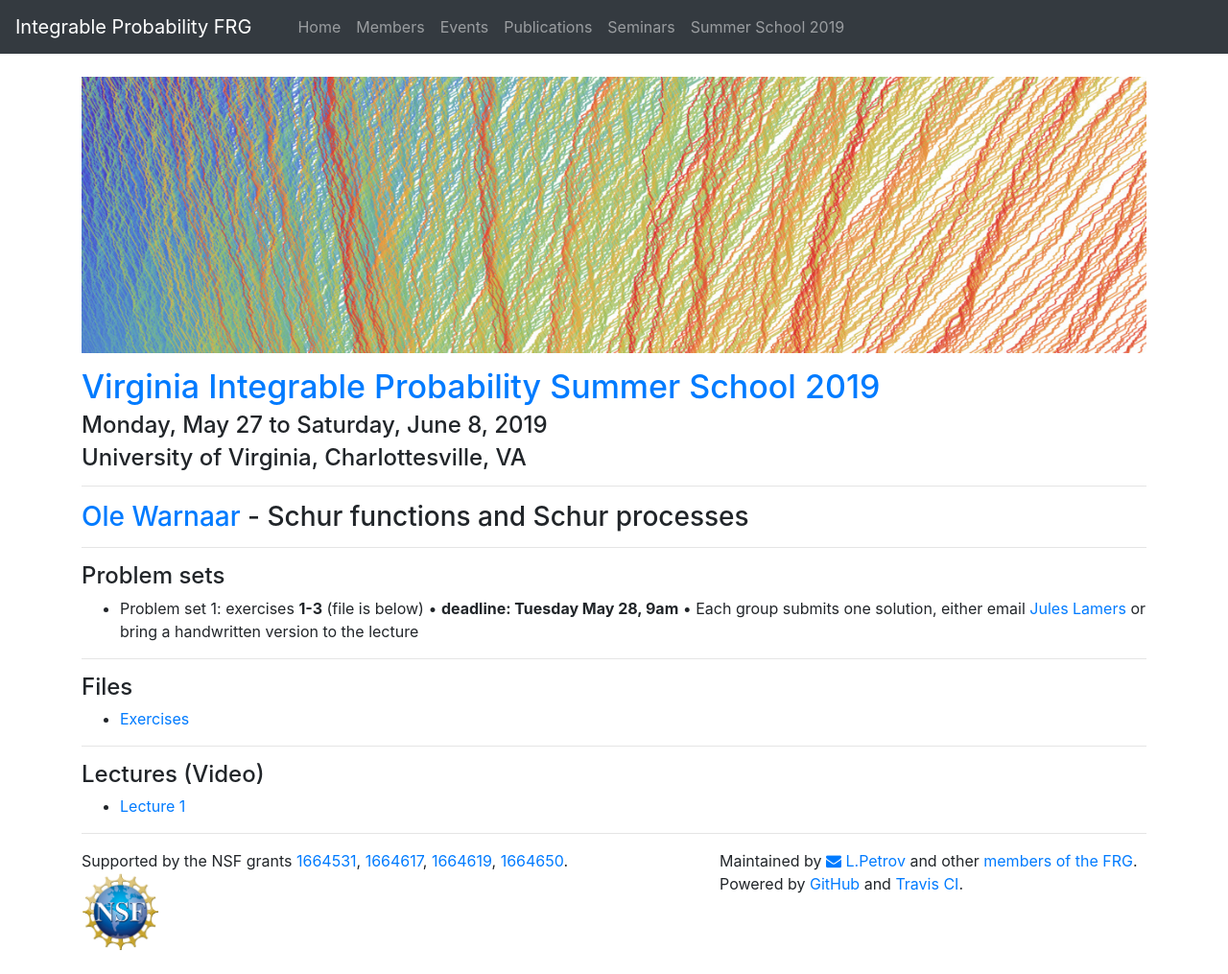
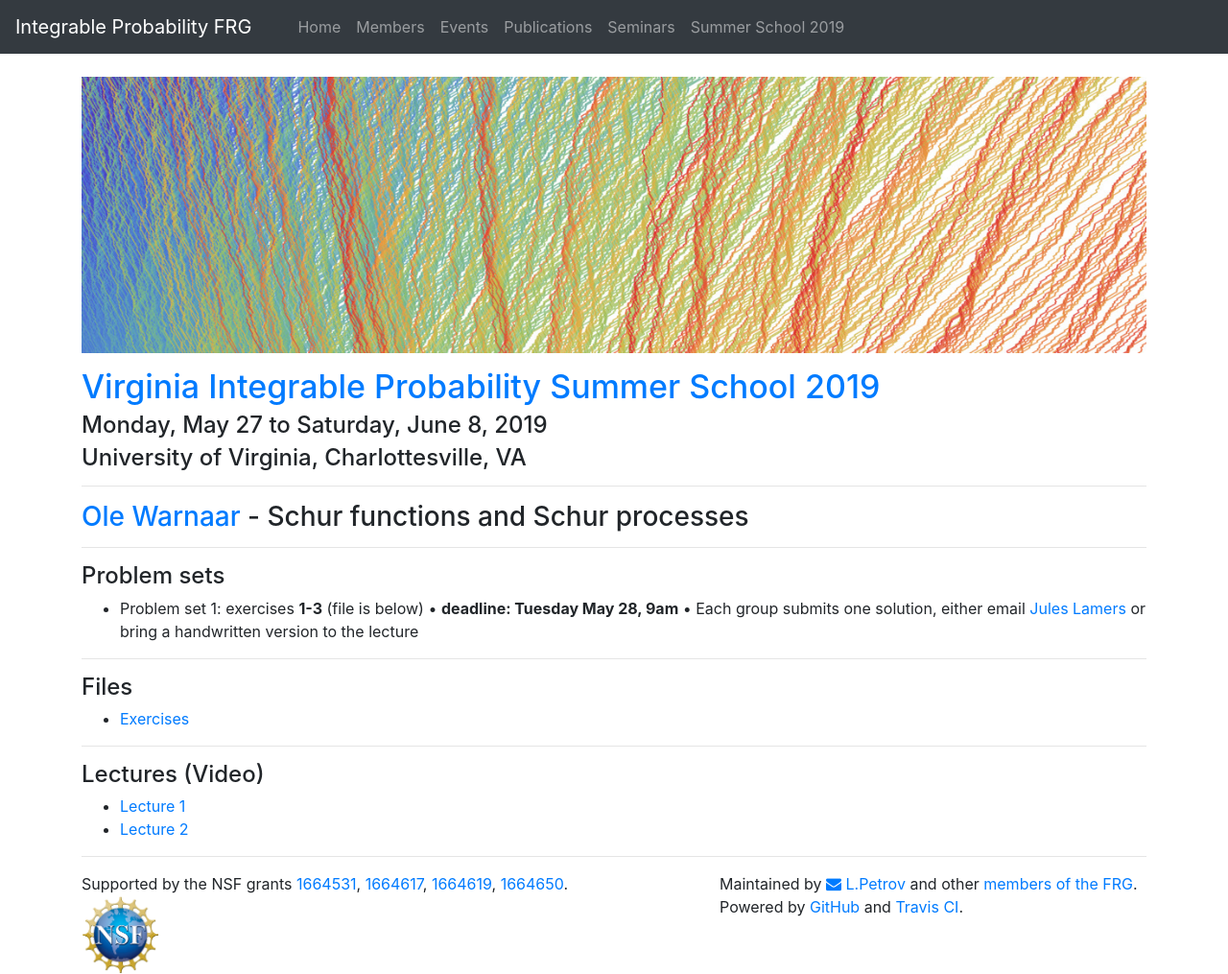
Before and after one commit to int-prob/int-prob-code, a Jekyll site: the page built from vipss2019/warnaar.md, in a window 1280 px wide. Shown: the whole page at 96% size. Built offline with Jekyll 4.4.1, drawn with Linux system fonts in a browser that asks for light colours; nearby versions of some CDN libraries; before the commit the page ends 991 px from its top, so only the background shows below that.

Commit message:
update warnaar.md at Tue May 28 10:30:05 EDT 2019

```diff
--- a/vipss2019/warnaar.md
+++ b/vipss2019/warnaar.md
@@ -35,3 +35,4 @@
 ### Lectures (Video)
 
 - [Lecture 1](http://vipss19-lect.s3-website-us-east-1.amazonaws.com/Warnaar-1.mp4)
+- [Lecture 2](http://vipss19-lect.s3-website-us-east-1.amazonaws.com/Warnaar-2.mp4)
```
